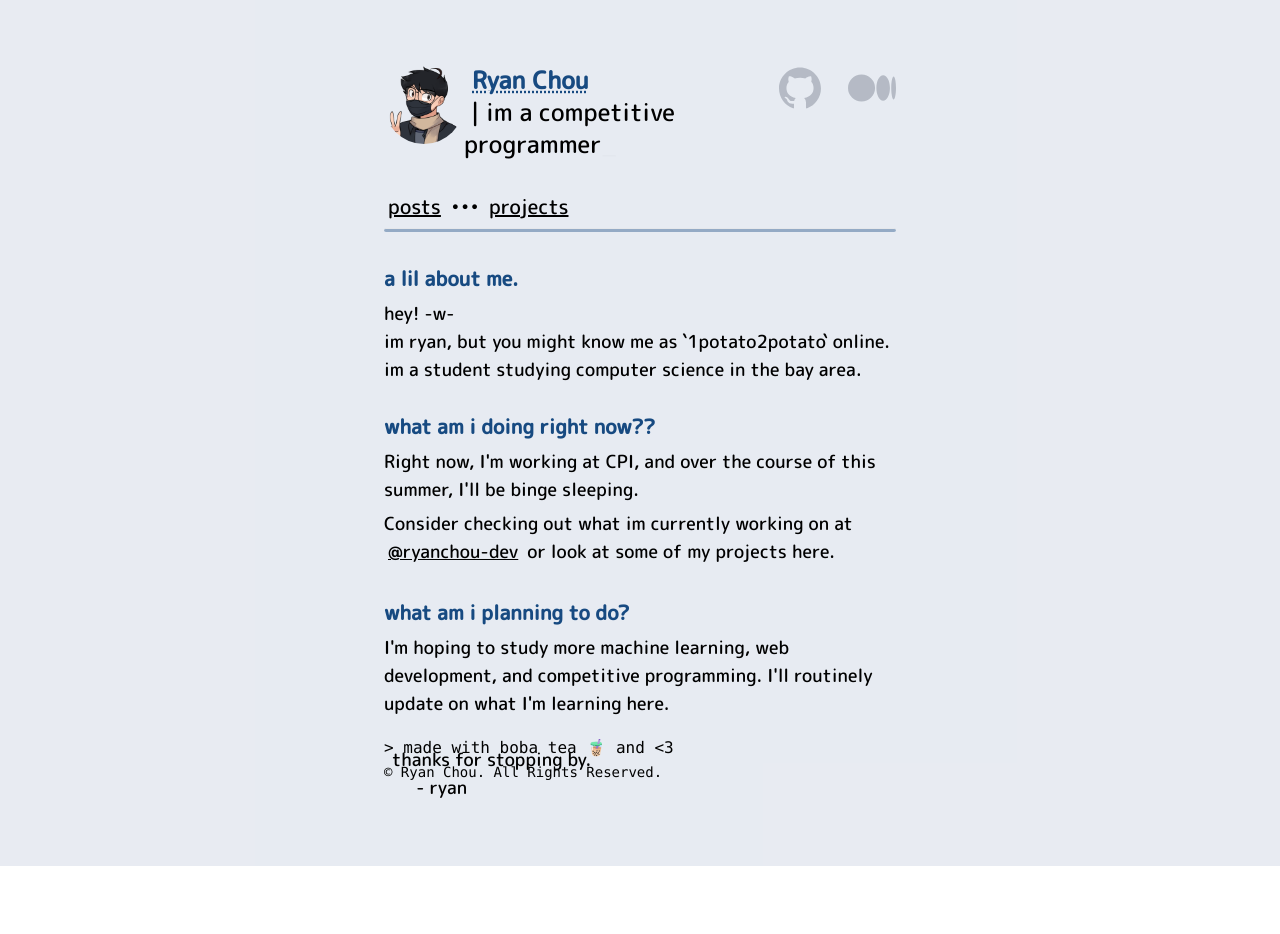
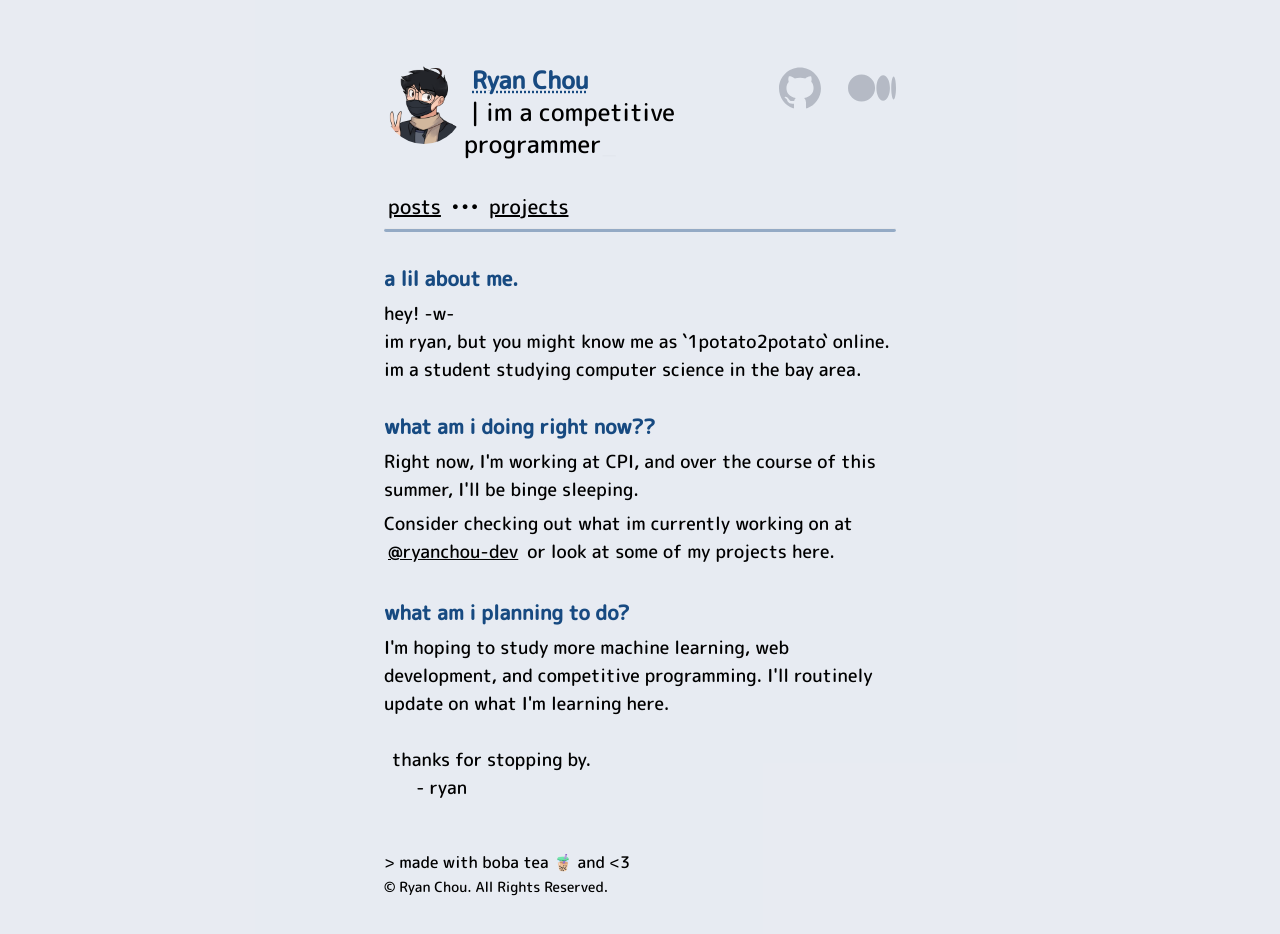
Before and after one commit to ryanchou-dev/website, a Next.js app: page / in a window 1280 px wide. Shown: the top 934 px of the page. Before the commit the page ends 866 px from the top, so only its background shows below. Built offline with nearby package versions, Linux system fonts and the light colour scheme.

Commit message:
fix footer

```diff
--- a/pages/index.jsx
+++ b/pages/index.jsx
@@ -11,7 +11,7 @@ import { Typewriter } from "react-simple-typewriter";
 
 export default function home({ post_data }) {
   return (
-    <>
+    <div className={``}>
       <Head>
         <meta name="title" content="ryan chou's website" />
         <meta name="description" content="a collection of ryan's failures." />
@@ -22,7 +22,7 @@ export default function home({ post_data }) {
         <title>Ryan Chou</title>
       </Head>
       <div
-        className={`min-w-screen min-h-screen bg-lightbg bg-opacity-60 px-12 py-12 lg:py-16 lg:px-52 xl:px-96`}
+        className={`w-screen min-h-screen bg-lightbg bg-opacity-60 px-12 pt-12 pb-4 lg:pt-16 lg:pb-8 lg:px-52 xl:pb-12 xl:px-96`}
       >
         <div>
           <Tippy content="stop touching me!">
@@ -71,7 +71,7 @@ export default function home({ post_data }) {
           </div>
         </div>
         <p
-          className={`text-light mt-2 block text-xl md:mt-4 md:text-2xl lg:inline`}
+          className={`text-light mt-2 block text-sm sm:text-xl md:mt-4 md:text-2xl lg:inline`}
         >
           &nbsp;|&nbsp;im&nbsp;
           <Typewriter
@@ -105,7 +105,7 @@ export default function home({ post_data }) {
           </Link>
           <hr className={`my-2 bg-head h-1 bg-opacity-40 rounded-sm`} />
         </div>
-        <div className={`text-md mt-8 block sm:text-lg`}>
+        <div className={`text-md mt-8 block sm:text-lg pb-12`}>
           <p className="mb-2 text-xl font-semibold text-head">
             a lil about me.
           </p>
@@ -145,12 +145,12 @@ export default function home({ post_data }) {
           </p>
         </div>
 
-        <div className={`absolute bottom-4 w-auto font-mono`}>
+        <footer className={`bottom-0 relative`}>
           &gt; made with boba tea 🧋 and &lt;3 <br />
           <span className={`text-sm`}>© Ryan Chou. All Rights Reserved.</span>
-        </div>
+        </footer>
       </div>
-    </>
+    </div>
   );
 }
 
```
